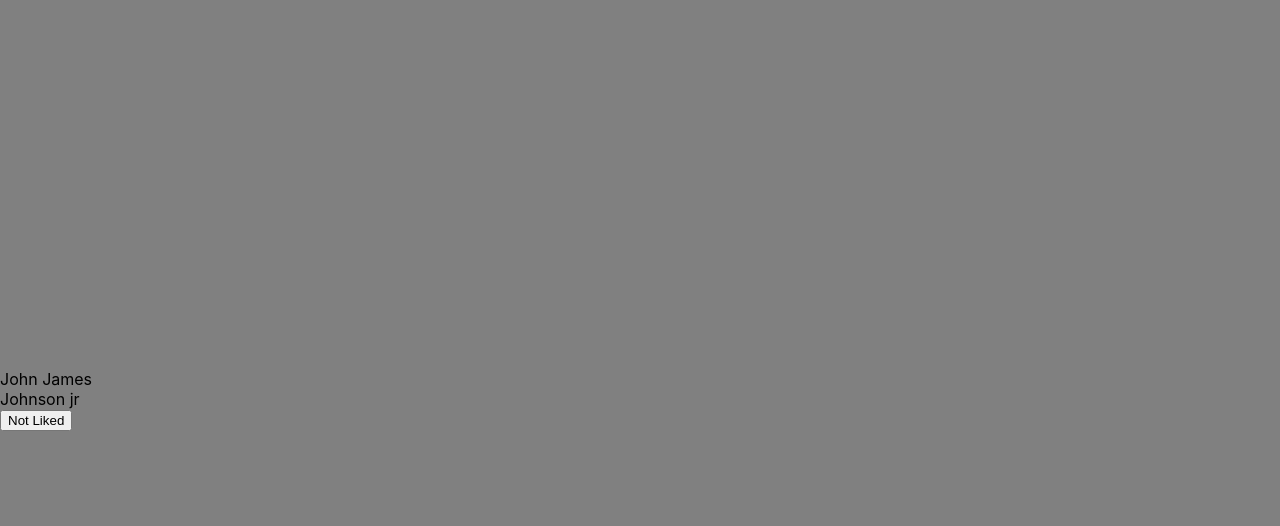
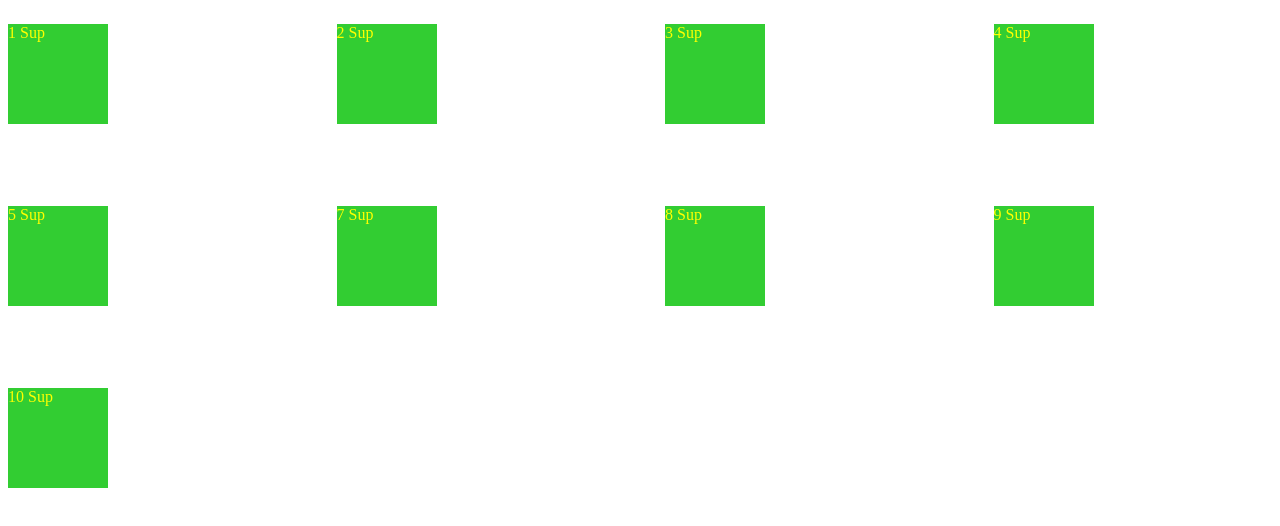
Before and after one commit to LuckySibanda/React_Basics, a React (Vite) app in the folder Basic_React_Features/: page / in a window 1280 px wide. Shown: the top 526 px of the page. Built offline with nearby package versions, Linux system fonts and the light colour scheme.

Commit message:
trying styling jsx elements with conditionals

```diff
--- a/Basic_React_Features/src/App.css
+++ b/Basic_React_Features/src/App.css
@@ -1,9 +1,9 @@
-#root {
+/* #root {
   max-width: 1280px;
   margin: 0 auto;
   padding: 2rem;
   text-align: center;
-}
+} */
 
 button {
   display: inline-block;
@@ -12,7 +12,19 @@ button {
   width: 100px;
   padding: 20px;
 }
-/*
+
+.box {
+  background-color: limegreen;
+  width: 100px;
+  height: 100px;
+}
+
+.grid {
+  display: grid;
+  grid-template-columns: 1fr 1fr 1fr 1fr;
+  gap: 50px;
+}
+
 
 .logo {
   height: 6em;
--- /dev/null
+++ b/Basic_React_Features/src/Passing_data/Boxes.jsx
@@ -0,0 +1,37 @@
+export default [{
+    id: 1,
+    on: true
+},
+{
+    id: 2,
+    on: false
+},
+{
+    id: 3,
+    on: true
+},
+{
+    id: 4,
+    on: true
+},
+{
+    id: 5,
+    on: false
+},
+{
+    id: 7,
+    on: false
+},
+{
+    id: 8,
+    on: true
+},
+{
+    id: 9,
+    on: false
+},
+{
+    id: 10,
+    on: true
+}
+]
--- /dev/null
+++ b/Basic_React_Features/src/Passing_data/Boxes_grid.jsx
@@ -0,0 +1,50 @@
+import React from "react"
+import Boxes from "./Boxes"
+
+export default function BoxesGrid() {
+
+    const [array, setArray] = React.useState(Boxes)
+
+    let color = array.on === true ? "blue" : "yellow"
+    // console.log(color)
+
+    // my attempt
+    // let color = ''
+    // if (array.on === false) {
+    //     color = "red"
+    // }
+    // else {
+    //     color = "blue"
+    // }
+
+    const myStyles = {
+        color: color,
+        cursor: 'pointer'
+    }
+
+    const grid = array.map(box => (
+        // original challage
+        // <div style={myStyles} className="box" key={box.id}>{box.on}</div>
+
+        // my attempt
+        <p style={myStyles} className="box" key={box.id}>{box.id} Sup</p>
+    ))
+
+    function getDayOfWeek(dateString) {
+        const daysOfWeek = ['Sunday', 'Monday', 'Tuesday', 'Wednesday', 'Thursday', 'Friday', 'Saturday'];
+        const date = new Date(dateString);
+        const dayIndex = date.getDay();
+        return daysOfWeek[dayIndex];
+      }
+
+      const date = '2001-06-02';
+      const dayOfWeek = getDayOfWeek(date);
+      console.log(dayOfWeek); // This will output "Sunday"
+
+
+    return(
+        <div className="grid">
+            {grid}
+        </div>
+    )
+}
--- a/Basic_React_Features/src/main.jsx
+++ b/Basic_React_Features/src/main.jsx
@@ -3,10 +3,12 @@ import ReactDOM from 'react-dom/client'
 // import App from './App.jsx'
 // import Ternary from './Ternary.jsx'
 // import Mapping from './AddItem'
-import Like from './Flipping-object-values'
+// import Like from './Flipping-object-values'
 // import Meme from './React-state-objects'
 // import Counter from './Counter-state'
-import './index.css'
+import BoxesGrid from './Passing_data/Boxes_grid'
+import './App.css'
+// import './index.css'
 
 // try each component from top to bottom to revise this sh*t
 ReactDOM.createRoot(document.getElementById('root')).render(
@@ -14,8 +16,9 @@ ReactDOM.createRoot(document.getElementById('root')).render(
     {/* <App /> */}
     {/* <Ternary /> */}
     {/* <Mapping /> */}
-    <Like />
+    {/* <Like /> */}
     {/* <Meme /> */}
     {/* <Counter /> */}
+    <BoxesGrid />
   </React.StrictMode>,
 )
```
Also changed, not shown: Basic_React_Features/src/App.jsx (+11 -1 lines), Basic_React_Features/src/Passing_data/Body.jsx (added, +13 -0 lines), Basic_React_Features/src/Passing_data/Header.jsx (added, +13 -0 lines).
